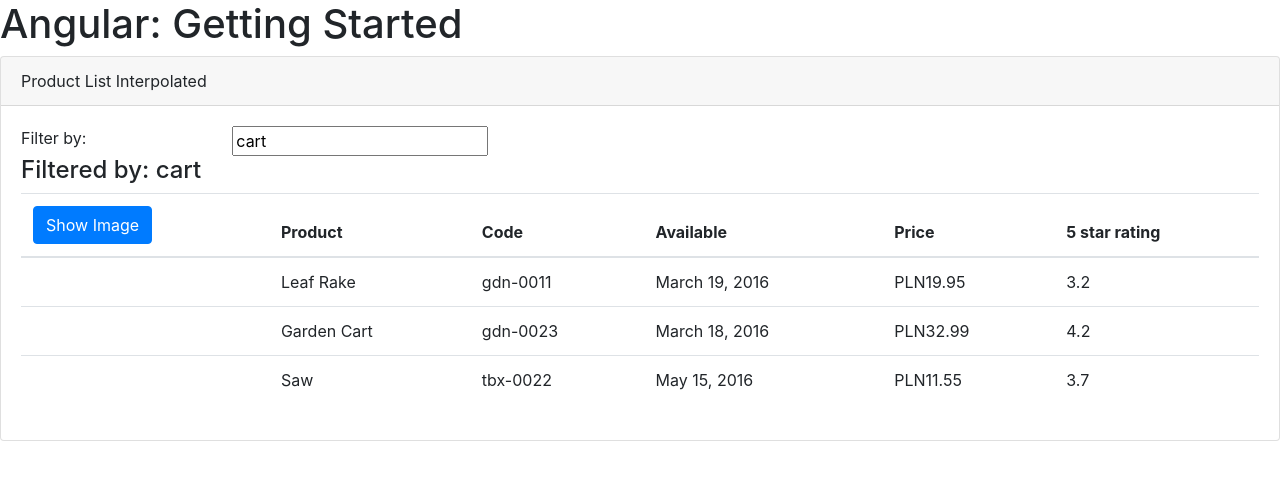
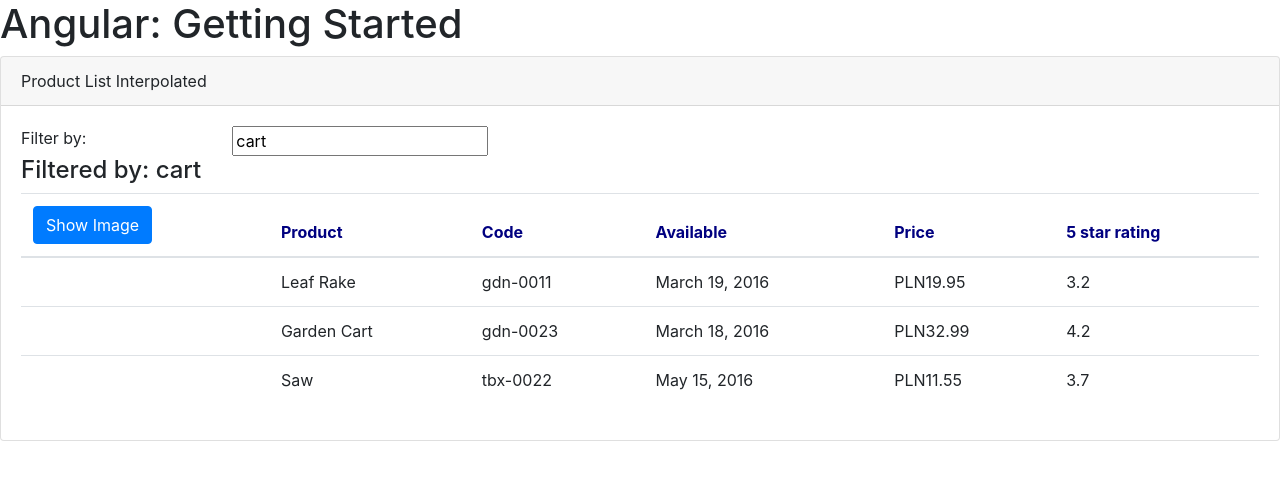
Before and after one commit to Korfu/AngularGettingStarted, an Angular app: page / in a window 1280 px wide. Shown: the top 480 px of the page. Built offline with nearby package versions, Linux system fonts and the light colour scheme.

Commit message:
added styles sheets and interface of a product

```diff
--- /dev/null
+++ b/src/app/prodcuts/product-list.component.css
@@ -0,0 +1,3 @@
+thead {
+    color: navy;
+}
--- a/src/app/prodcuts/product-list.component.ts
+++ b/src/app/prodcuts/product-list.component.ts
@@ -1,8 +1,10 @@
 import { Component } from "@angular/core";
+import { IProduct } from "./product";
 
 @Component({
     selector: 'pm-products',
-    templateUrl: './product-list.component.html'
+    templateUrl: './product-list.component.html',
+    styleUrls: ['./product-list.component.css']
 })
 export class ProductListComponent {
     pageTitle:string= 'Product List Interpolated';
@@ -10,7 +12,7 @@
     imageMargin: number = 2;
     showImage: boolean = false;
     listFilter: string = 'cart';
-    products: any[] =[
+    products: IProduct[] =[
         {
             "productId": 1,
             "productName": "Leaf Rake",
--- /dev/null
+++ b/src/app/prodcuts/product.ts
@@ -0,0 +1,26 @@
+export interface IProduct {
+    productId: number;
+    productName: string;
+    productCode: string;
+    releaseDate: string;
+    price: number;
+    description: string;
+    starRating: number;
+    imageUrl: string;
+}
+
+// export class Product implements IProduct {
+//     constructor(public productId: number,
+//                 public  productName: string,
+//                 public  productCode: string,
+//                 public  releaseDate: string,
+//                 public  price: number,
+//                 public  description: string,
+//                 public  starRating: number,
+//                 public  imageUrl: string){
+//     }
+
+//     calculateDiscount(percent: number): number {
+//         return this.price - (this.price * percent /100);
+//     }
+// }
```
